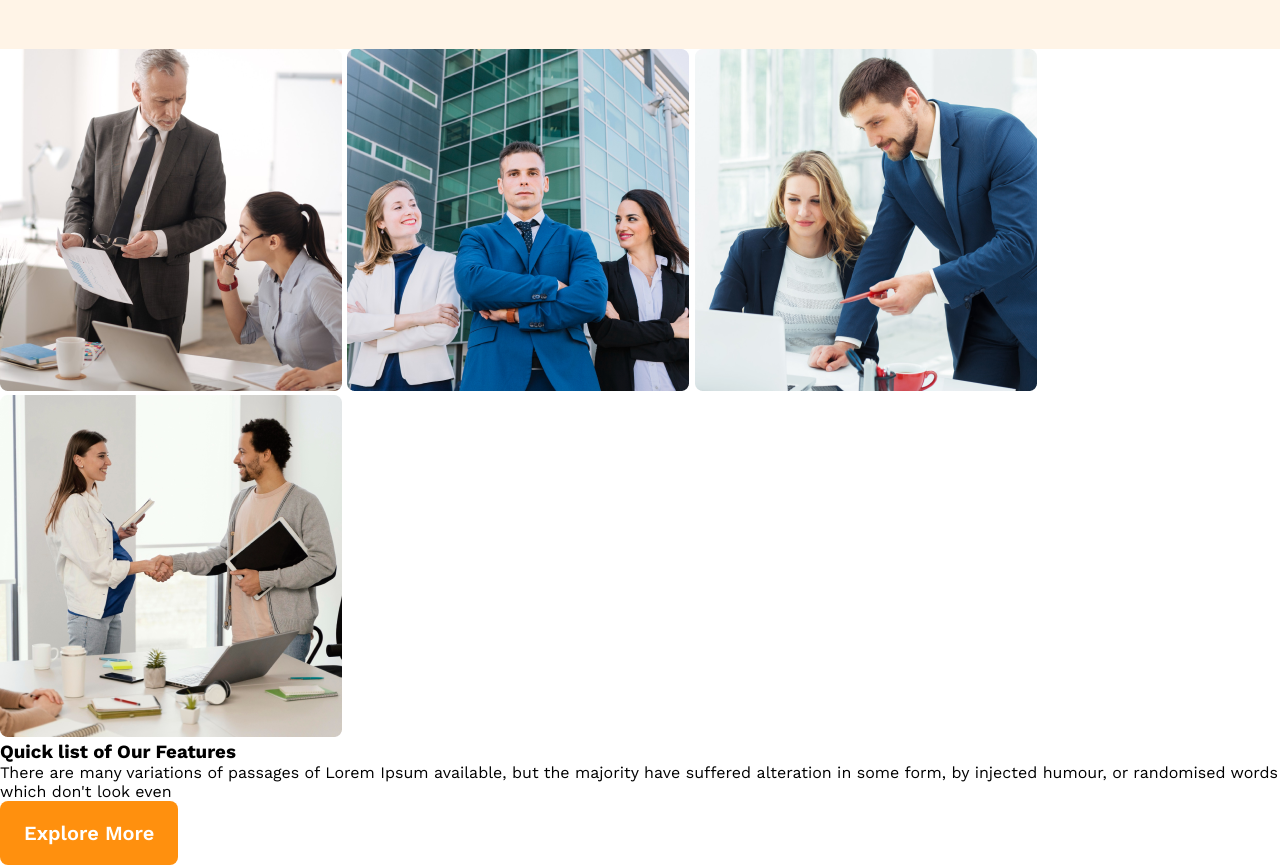
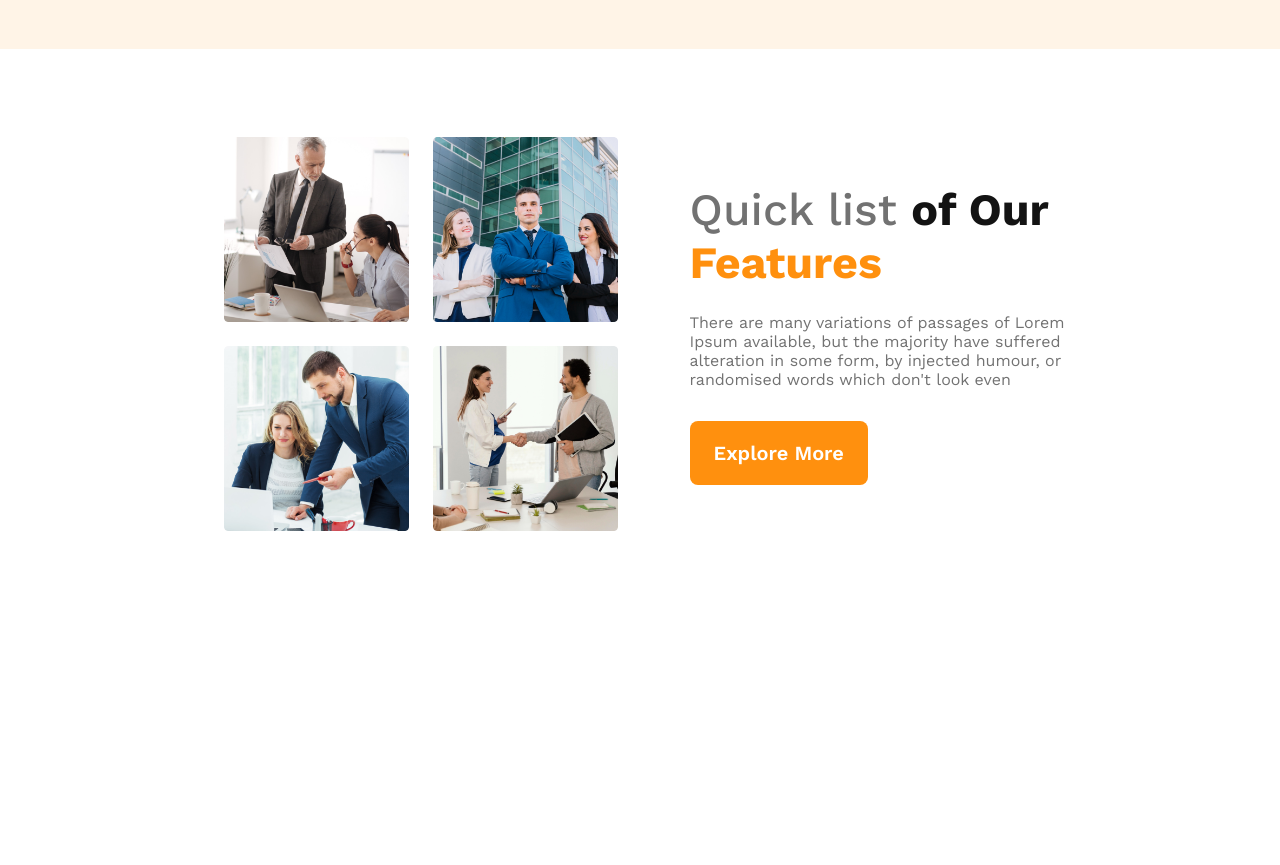
Before and after one commit to kaziErfan/responsive-g3-architects-website, a plain HTML site: page index.html in a window 1280 px wide. Shown: the part 997-1862 px from the top of the page. After the commit the page ends 1616 px from the top, so only its background shows below. Drawn offline with nearby package versions, Linux system fonts and the light colour scheme.

Commit message:
team section updated

```diff
--- a/index.html
+++ b/index.html
@@ -32,7 +32,7 @@
     <!-- Header Section End -->
     <main>
         <!--Team Section Start -->
-        <section class="team-section">
+        <section class="team-section section-width">
             <div class="team-images">
                 <img src="./images/team1.png" alt="">
                 <img src="./images/team2.png" alt="">
@@ -40,7 +40,7 @@
                 <img src="./images/team4.png" alt="">
             </div>
             <div class="team-content">
-                <h3 class="team-title">Quick list of Our Features</h3>
+                <h3 class="team-title"><span class="quick-list">Quick list </span>of Our <span class="coloured">Features</span></h3>
                 <p class="gray-text">There are many variations of passages of Lorem Ipsum available, but the majority have suffered alteration in some form, by injected humour, or randomised words which don't look even</p>
                 <button class="btn-primary">Explore More</button>
             </div>
--- a/styles/style.css
+++ b/styles/style.css
@@ -26,6 +26,13 @@ img {
     color: #fff;
     padding: 1.25rem 1.5rem;
     border: 0;
+}
+.section-width{
+    width: 70%;
+    margin: 0 auto;
+}
+.gray-text{
+    color: #727272;
 }
 
 
@@ -80,6 +87,41 @@ nav a {
 }
 .banner-image{
     margin-top: 3.25rem;
+}
+
+/* Team Section CSS */
+
+.team-section{
+    display: flex;
+    gap: 40px;
+    margin-top: 5.5rem;
+    margin-bottom: 5.5rem;
+}
+.team-images{
+    display: grid;
+    grid-template-columns: repeat(2, 1fr);
+    gap: 24px;
+    padding: 0 2rem;
+}
+.team-content{
+    width: 80%;
+    margin: auto 0;
+}
+.team-title{
+    font-size: 2.8rem;
+    color: #131313;
+    font-weight: 700;
+    margin-bottom: 1.5rem;
+}
+.team-content > p{
+    margin-bottom: 2rem;
+}
+.quick-list{
+    color: #727272;
+    font-weight: 500;
+}
+.coloured{
+    color: #FF900E;
 }
 
 
```
